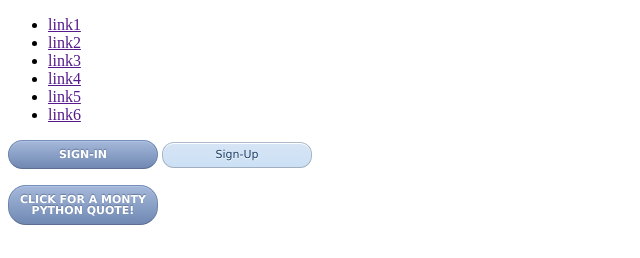
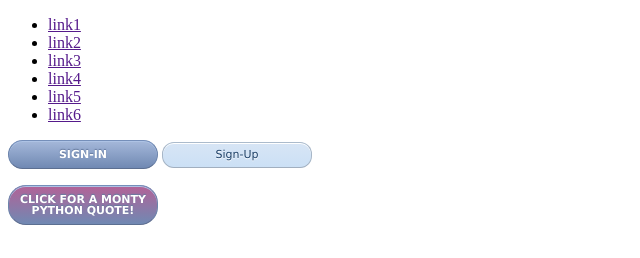
Before and after one commit to cyneng/w6-homework, a plain HTML site: page index.html in a window 1280 px wide. Shown: the top 258 px of the page, without its empty margins (0-640 px from the left). Drawn offline with Linux system fonts and the light colour scheme.

Commit message:
changing the 3rd button

```diff
--- a/stylesheets/styles.css
+++ b/stylesheets/styles.css
@@ -90,16 +90,16 @@ button.sign-in:hover {
   -webkit-box-shadow: inset 0 0 8px 2px #7e8da6, 0 1px 0 0 #eeeeee;
   box-shadow: inset 0 0 8px 2px #7e8da6, 0 1px 0 0 #eeeeee; }
 
-  /* blue pill (inspired by iTunes)
+  /* blue pill modified
 *******************************************************************************/
 button.montyPython {
-  background-color: #a5b8da;
-  background-image: -webkit-gradient(linear, left top, left bottom, color-stop(0%, #a5b8da), color-stop(100%, #7089b3));
-  background-image: -webkit-linear-gradient(top, #a5b8da, #7089b3);
-  background-image: -moz-linear-gradient(top, #a5b8da, #7089b3);
-  background-image: -ms-linear-gradient(top, #a5b8da, #7089b3);
-  background-image: -o-linear-gradient(top, #a5b8da, #7089b3);
-  background-image: linear-gradient(top, #a5b8da, #7089b3);
+  background-color: #b26297;
+  background-image: -webkit-gradient(linear, left top, left bottom, color-stop(0%, #b26297), color-stop(100%, #7089b3));
+  background-image: -webkit-linear-gradient(top, #b26297, #7089b3);
+  background-image: -moz-linear-gradient(top, #b26297, #7089b3);
+  background-image: -ms-linear-gradient(top, #b26297, #7089b3);
+  background-image: -o-linear-gradient(top, #b26297, #7089b3);
+  background-image: linear-gradient(top, #b26297, #7089b3);
   border-top: 1px solid #758fba;
   border-right: 1px solid #6c84ab;
   border-bottom: 1px solid #5c6f91;
@@ -115,13 +115,13 @@ button.montyPython {
   text-transform: uppercase;
   width: 150px; }
 button.montyPython:hover {
-  background-color: #9badcc;
-  background-image: -webkit-gradient(linear, left top, left bottom, color-stop(0%, #9badcc), color-stop(100%, #687fa6));
-  background-image: -webkit-linear-gradient(top, #9badcc, #687fa6);
-  background-image: -moz-linear-gradient(top, #9badcc, #687fa6);
-  background-image: -ms-linear-gradient(top, #9badcc, #687fa6);
-  background-image: -o-linear-gradient(top, #9badcc, #687fa6);
-  background-image: linear-gradient(top, #9badcc, #687fa6);
+  background-color: #9d4086;
+  background-image: -webkit-gradient(linear, left top, left bottom, color-stop(0%, #9d4086), color-stop(100%, #687fa6));
+  background-image: -webkit-linear-gradient(top, #9d4086, #687fa6);
+  background-image: -moz-linear-gradient(top, #9d4086, #687fa6);
+  background-image: -ms-linear-gradient(top, #9d4086, #687fa6);
+  background-image: -o-linear-gradient(top, #9d4086, #687fa6);
+  background-image: linear-gradient(top, #9d4086, #687fa6);
   border-top: 1px solid #6d86ad;
   border-right: 1px solid #647a9e;
   border-bottom: 1px solid #546685;
```
